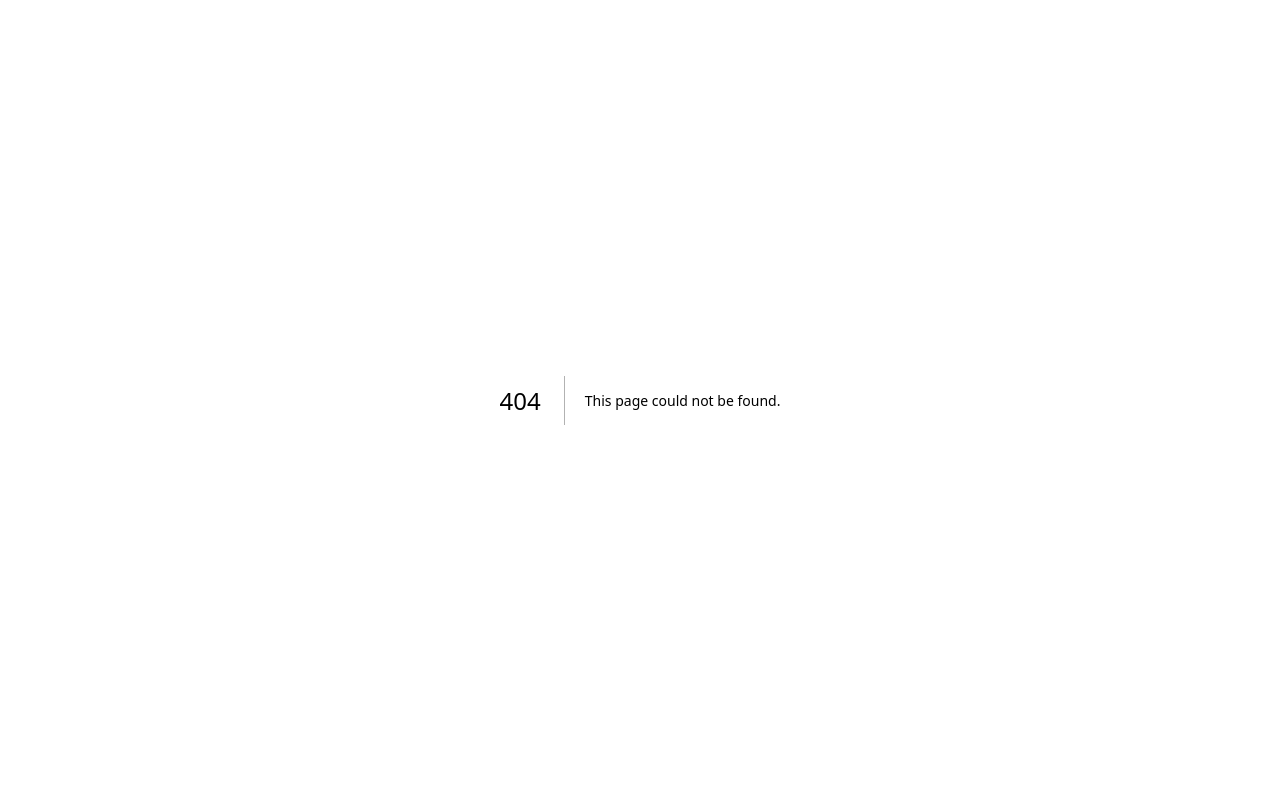
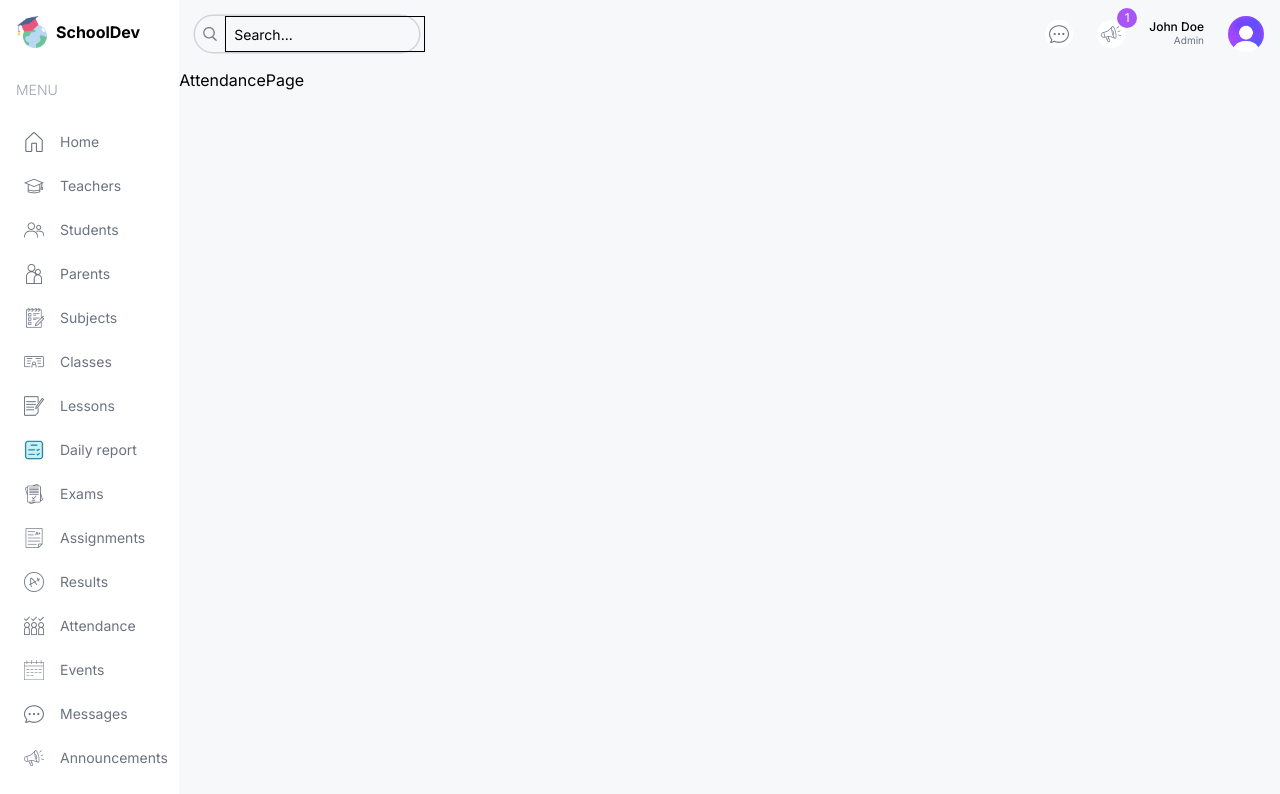
Before and after one commit to iriantogalih/appsekolah, a Next.js app: page /list/attendance in a window 1280 px wide. Before the commit this address had no page. Shown: the top 794 px of the page. Built offline with nearby package versions, Linux system fonts and the light colour scheme.

Commit message:
add new menu reportcard and 3 pages(attendance, message and report)

```diff
--- a/app/(dashboard)/layout.tsx
+++ b/app/(dashboard)/layout.tsx
@@ -16,7 +16,7 @@ export default function DashboardLayout({
     children: React.ReactNode;
   }>) {
     return (
-          <div className='h-screen flex'>
+          <div className='h-full flex'>
             {/* left  */}
             <div className="w-[14%] md:w-[8%]  lg:w-[16%] xl:w-[14%] p-4">
             <Link
--- /dev/null
+++ b/app/(dashboard)/list/attendance/page.tsx
@@ -0,0 +1,7 @@
+const AttendancePage = () => {
+  return (
+    <div className=''>AttendancePage</div>
+  )
+}
+
+export default AttendancePage
--- /dev/null
+++ b/app/(dashboard)/list/messages/page.tsx
@@ -0,0 +1,7 @@
+const MessagePage = () => {
+  return (
+    <div className=''>MessagePage</div>
+  )
+}
+
+export default MessagePage
--- /dev/null
+++ b/app/(dashboard)/list/reports/page.tsx
@@ -0,0 +1,7 @@
+const ReportPage = () => {
+  return (
+    <div className=''>ReportPage</div>
+  )
+}
+
+export default ReportPage
--- a/components/Menu.tsx
+++ b/components/Menu.tsx
@@ -47,6 +47,12 @@ const menuItems = [
           label: "Lessons",
           href: "/list/lessons",
           visible: ["admin", "teacher"],
+        },
+        {
+          icon: "/reportcard.png",
+          label: "Daily report",
+          href: "/list/report",
+          visible: ["admin", "teacher","parent"],
         },
         {
           icon: "/exam.png",
```
Also changed, not shown: public/Reportcard.png (added).
